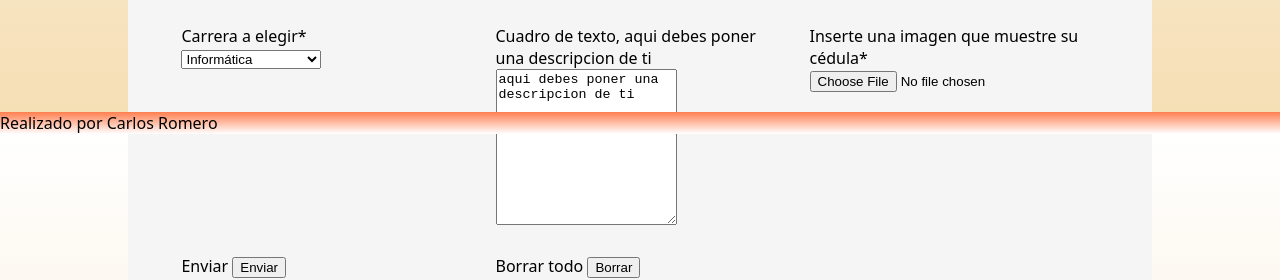
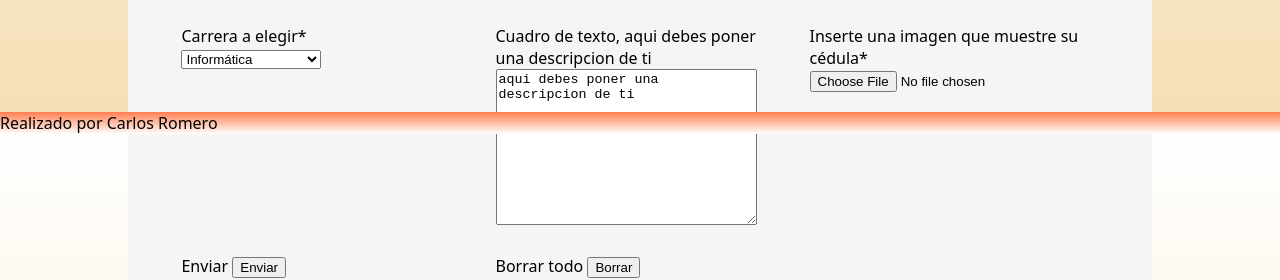
Before and after one commit to Carlosr314/Formulario, a plain HTML site: page index.html in a window 1280 px wide. Shown: the part 666-946 px from the top of the page. Drawn offline with Linux system fonts and the light colour scheme.

Commit message:
Update index.html

```diff
--- a/index.html
+++ b/index.html
@@ -116,7 +116,7 @@
             <!-- Aqui se encuentra el label para el espacio de texto donde el usario debe escribir una descripcion sobre si mismo, , el cual contiene un tag de textarea, al cual se le colocoa el atributo form con la misma de id del tag form para asi esten vinculados correctamente-->
             <label for="Registro">
                 <span>Cuadro de texto, aqui debes poner una descripcion de ti</span><br>
-                <textarea form="Registro" name="descripcion" rows="10" cols="20">aqui debes poner una descripcion de ti</textarea>
+                <textarea form="Registro" name="descripcion" rows="10" cols="30">aqui debes poner una descripcion de ti</textarea>
             </label>
                 <!-- Aqui se encuentra el label para la cedula, , el cual contiene un input de tipo archivo-->
                 <label for="Registro">
```
